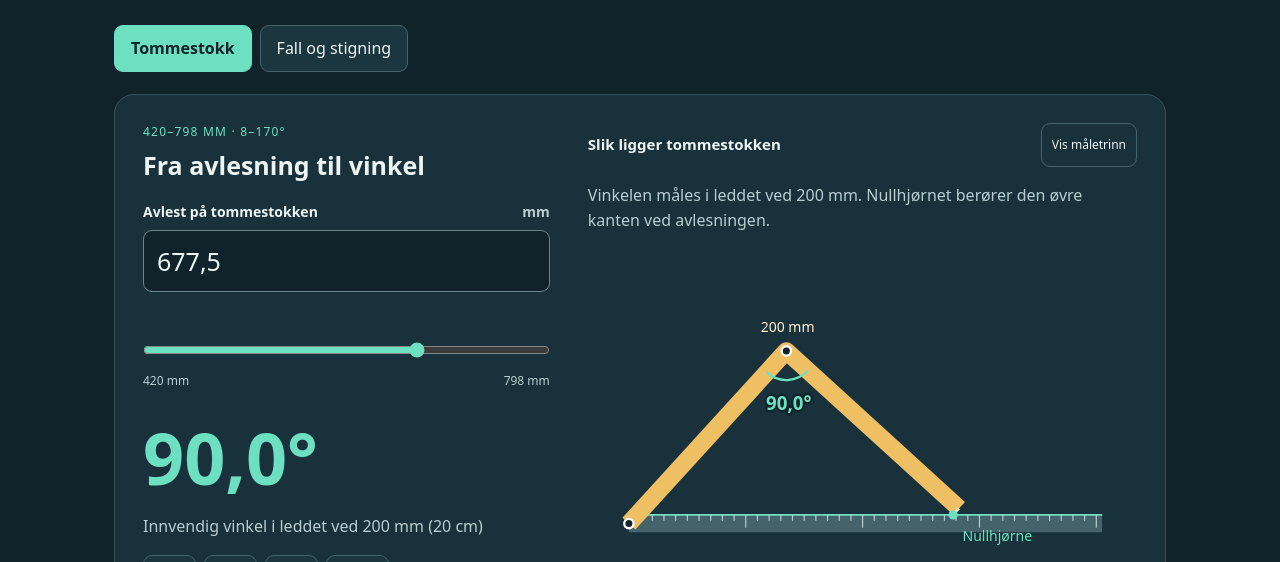
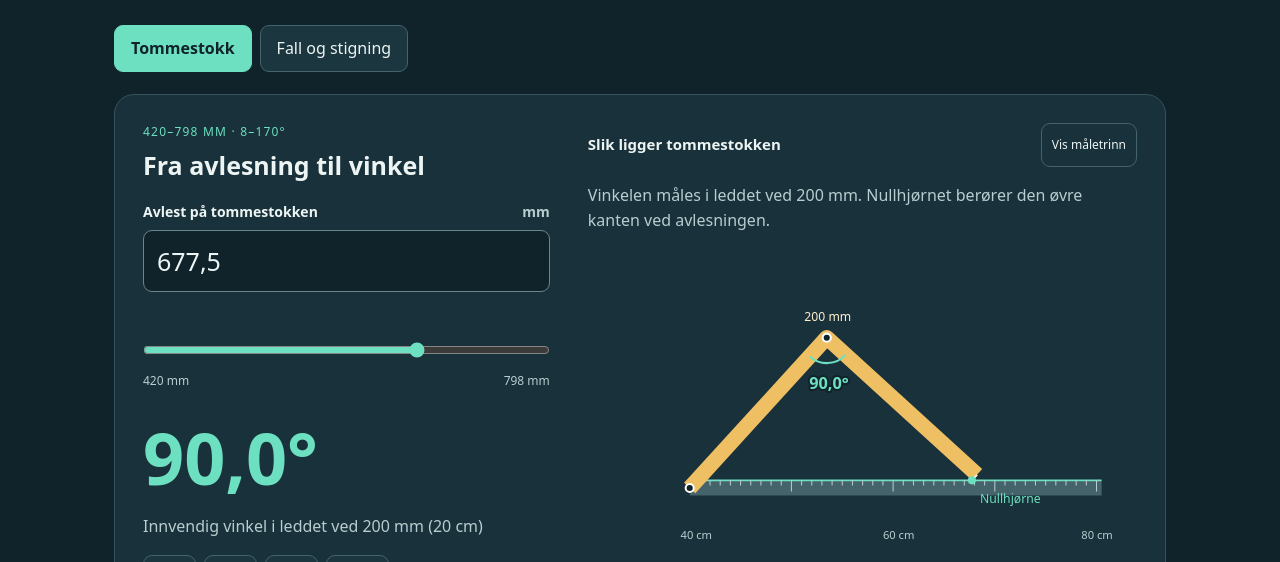
Before and after one commit to wernerjakobsen-max/TS-Kalkulator, a plain HTML site: page TS-Testversjon.html in a window 1280 px wide. Both pictures are taken after a click on the button "Tommestokk". Shown: the part 212-774 px from the top of the page. Drawn offline with Linux system fonts and the light colour scheme.

Commit message:
Gi vinkelbuen og gradtallet plass ved små og store vinkler

```diff
--- a/TS-Testversjon.html
+++ b/TS-Testversjon.html
@@ -12,7 +12,7 @@
 <output id="angle" aria-live="polite"></output><p class="muted">Innvendig vinkel i leddet ved 200 mm (20 cm)</p>
 <div class="presets" aria-label="Prøv kontrollmåling"><button data-mm="430">11°</button><button data-mm="486">27°</button><button data-mm="677.5">90°</button><button data-mm="798">170°</button></div></div>
 <div class="illustration"><div class="diagram-top"><h3>Slik ligger tommestokken</h3><button id="play" class="quiet" aria-pressed="false">Vis måletrinn</button></div>
-<p id="animation-step" class="muted" aria-live="polite"></p><svg id="diagram" viewBox="-35 -235 470 295" role="img" aria-labelledby="diagram-title diagram-desc"><title id="diagram-title">Tommestokkens vinkel og kontaktpunkt</title><desc id="diagram-desc">Still først inn vinkelen i leddet ved 200 mm. Behold denne vinkelen mens leddet ved 400 mm bøyes til nullhjørnet møter den øvre kanten. Grønn bue viser vinkelen ved 200 mm.</desc><g transform="scale(1,-1)"><line x1="0" y1="0" x2="405" y2="0" stroke="#45636b" stroke-width="15"/><line x1="0" y1="7.5" x2="405" y2="7.5" stroke="#6ce0c0" stroke-width="1.5"/><path id="ticks" stroke="#b9cdd0" stroke-width="1"/><path id="links" fill="none" stroke="#efbf64" stroke-width="15" stroke-linejoin="round"/><path id="offset" stroke="#fff0d0" stroke-width="2"/><path id="arc" fill="none" stroke="#6ce0c0" stroke-width="2"/><g id="joints" fill="#10232a" stroke="#fff" stroke-width="2"></g><circle id="contact" r="4" fill="#6ce0c0"/></g><g fill="#b9cdd0" font-size="11"><text x="-9" y="50">40 cm</text><text x="190" y="50">60 cm</text><text x="385" y="50">80 cm</text></g><text id="arc-degrees" fill="#6ce0c0" font-size="16" font-weight="700" text-anchor="middle" dominant-baseline="middle" paint-order="stroke" stroke="#10232a" stroke-width="4" stroke-linejoin="round"/><text id="hinge-label" fill="#fff0d0" font-size="12"/><text id="zero-label" fill="#6ce0c0" font-size="12"/></svg>
+<p id="animation-step" class="muted" aria-live="polite"></p><svg id="diagram" viewBox="-100 -235 540 295" role="img" aria-labelledby="diagram-title diagram-desc"><title id="diagram-title">Tommestokkens vinkel og kontaktpunkt</title><desc id="diagram-desc">Still først inn vinkelen i leddet ved 200 mm. Behold denne vinkelen mens leddet ved 400 mm bøyes til nullhjørnet møter den øvre kanten. Grønn bue viser vinkelen ved 200 mm.</desc><g transform="scale(1,-1)"><line x1="0" y1="0" x2="405" y2="0" stroke="#45636b" stroke-width="15"/><line x1="0" y1="7.5" x2="405" y2="7.5" stroke="#6ce0c0" stroke-width="1.5"/><path id="ticks" stroke="#b9cdd0" stroke-width="1"/><path id="links" fill="none" stroke="#efbf64" stroke-width="15" stroke-linejoin="round"/><path id="offset" stroke="#fff0d0" stroke-width="2"/><path id="arc" fill="none" stroke="#6ce0c0" stroke-width="2"/><g id="joints" fill="#10232a" stroke="#fff" stroke-width="2"></g><circle id="contact" r="4" fill="#6ce0c0"/></g><g fill="#b9cdd0" font-size="11"><text x="-9" y="50">40 cm</text><text x="190" y="50">60 cm</text><text x="385" y="50">80 cm</text></g><text id="arc-degrees" fill="#6ce0c0" font-size="16" font-weight="700" text-anchor="middle" dominant-baseline="middle" paint-order="stroke" stroke="#10232a" stroke-width="4" stroke-linejoin="round"/><text id="hinge-label" fill="#fff0d0" font-size="12"/><text id="zero-label" fill="#6ce0c0" font-size="12"/></svg>
 <p id="geometry-note" class="muted"></p><small>Grønn linje viser den øvre avlesningskanten. Nullhjørnet møter denne kanten. Illustrasjonen viser en idealisert geometri med to ledd på 200 mm og 15 mm bredde. Vinkelresultatet følger kontrollpunktene; geometrien kan gi et litt annet kontaktmål.</small></div></div>
 <aside id="precision"><strong>Veiledende vinkelmåling</strong><p>Forventet nøyaktighet ca. ±0,5° ved korrekt avlesning. Slark, slitasje og forskjeller mellom tommestokker kan gi større avvik. Dette er et praktisk anslag, ikke en garantert feilmargin gjennom hele måleområdet.</p><p id="sensitivity"></p></aside>
 <details><summary>Slik måler du</summary><p><strong>Det er den innvendige vinkelen i leddet ved 200 mm (20 cm) vi måler.</strong></p><ol><li>Legg tommestokken ned med alle leddene rett utover.</li><li>Bøy leddet ved 200 mm (20 cm) til vinkelen du vil måle.</li><li>La vinkelen ved 200 mm være uendret mens du bøyer leddet ved 400 mm (40 cm), til hjørnet på nullenden treffer den øvre kanten av den rette delen av tommestokken.</li><li>Les av skalaen langs kanten, akkurat der nullhjørnet treffer. Skriv målet i millimeter. Eksempel: 67,75 cm = 677,5 mm.</li></ol><p>Hold leddene i ro under avlesningen. Nær 170° gir små forskyvninger større utslag. Avlesninger utenfor 420–798 mm får ingen beregnet vinkel.</p></details>
@@ -96,7 +96,7 @@ function slope(mode,a,b){
 
 const $=id=>document.getElementById(id),fmt=(v,n=1)=>v.toLocaleString('nb-NO',{minimumFractionDigits:n,maximumFractionDigits:n});
 let playing=false,frame=0;
-function stop(){playing=false;cancelAnimationFrame(frame);$('play').textContent='Vis måletrinn';$('play').setAttribute('aria-pressed','false');$('diagram').setAttribute('viewBox','-35 -235 470 295');renderTS();}
+function stop(){playing=false;cancelAnimationFrame(frame);$('play').textContent='Vis måletrinn';$('play').setAttribute('aria-pressed','false');$('diagram').setAttribute('viewBox','-100 -235 540 295');renderTS();}
 function draw(deg,mm,shape=geometry(deg)){
   const {A,B,E,C,reading}=shape,p=v=>`${v.x},${v.y}`;
   $('links').setAttribute('d',`M${p(A)} L${p(B)} L${p(E)}`);
--- a/testversjon/app.mjs
+++ b/testversjon/app.mjs
@@ -1,7 +1,7 @@
 import {angle,geometry,pose,parseNumber,slope} from './model.mjs';
 const $=id=>document.getElementById(id),fmt=(v,n=1)=>v.toLocaleString('nb-NO',{minimumFractionDigits:n,maximumFractionDigits:n});
 let playing=false,frame=0;
-function stop(){playing=false;cancelAnimationFrame(frame);$('play').textContent='Vis måletrinn';$('play').setAttribute('aria-pressed','false');$('diagram').setAttribute('viewBox','-35 -235 470 295');renderTS();}
+function stop(){playing=false;cancelAnimationFrame(frame);$('play').textContent='Vis måletrinn';$('play').setAttribute('aria-pressed','false');$('diagram').setAttribute('viewBox','-100 -235 540 295');renderTS();}
 function draw(deg,mm,shape=geometry(deg)){
   const {A,B,E,C,reading}=shape,p=v=>`${v.x},${v.y}`;
   $('links').setAttribute('d',`M${p(A)} L${p(B)} L${p(E)}`);
```
Also changed, not shown: testversjon/index.html (+1 -1 lines).
